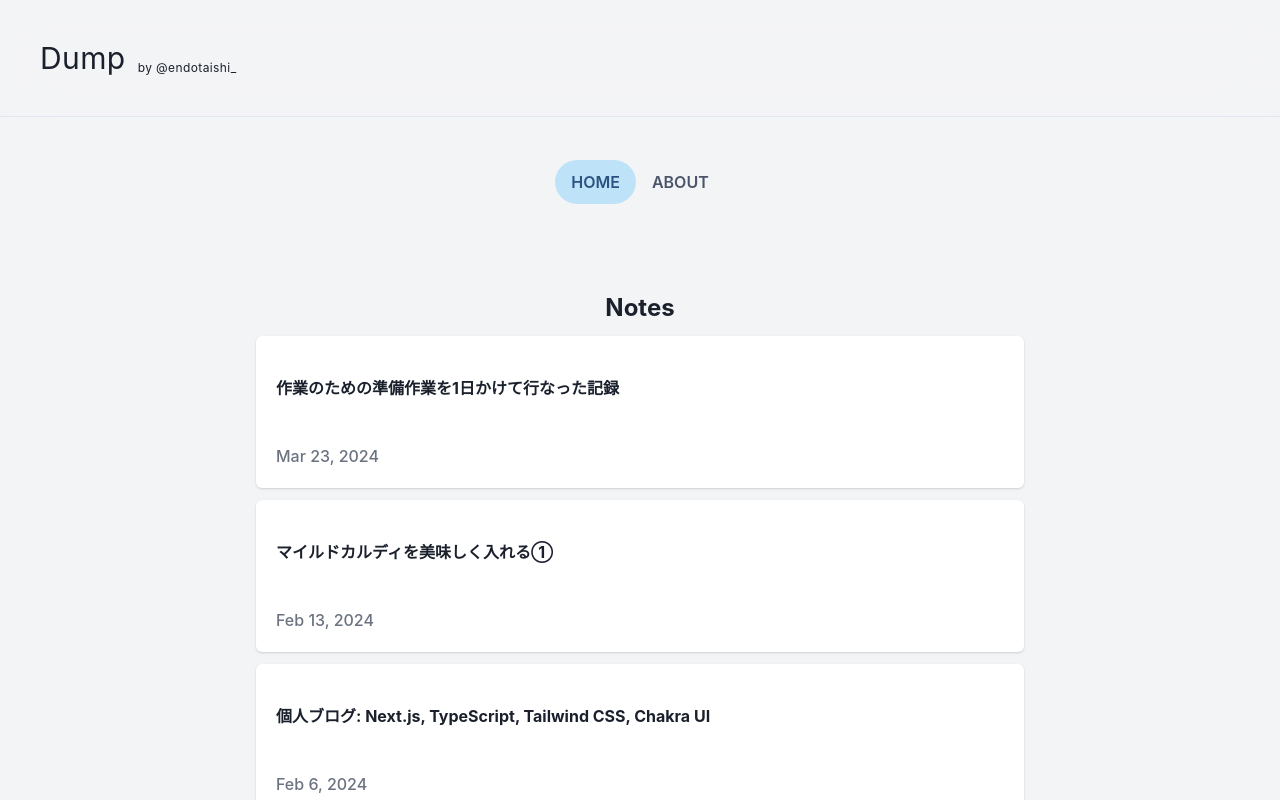
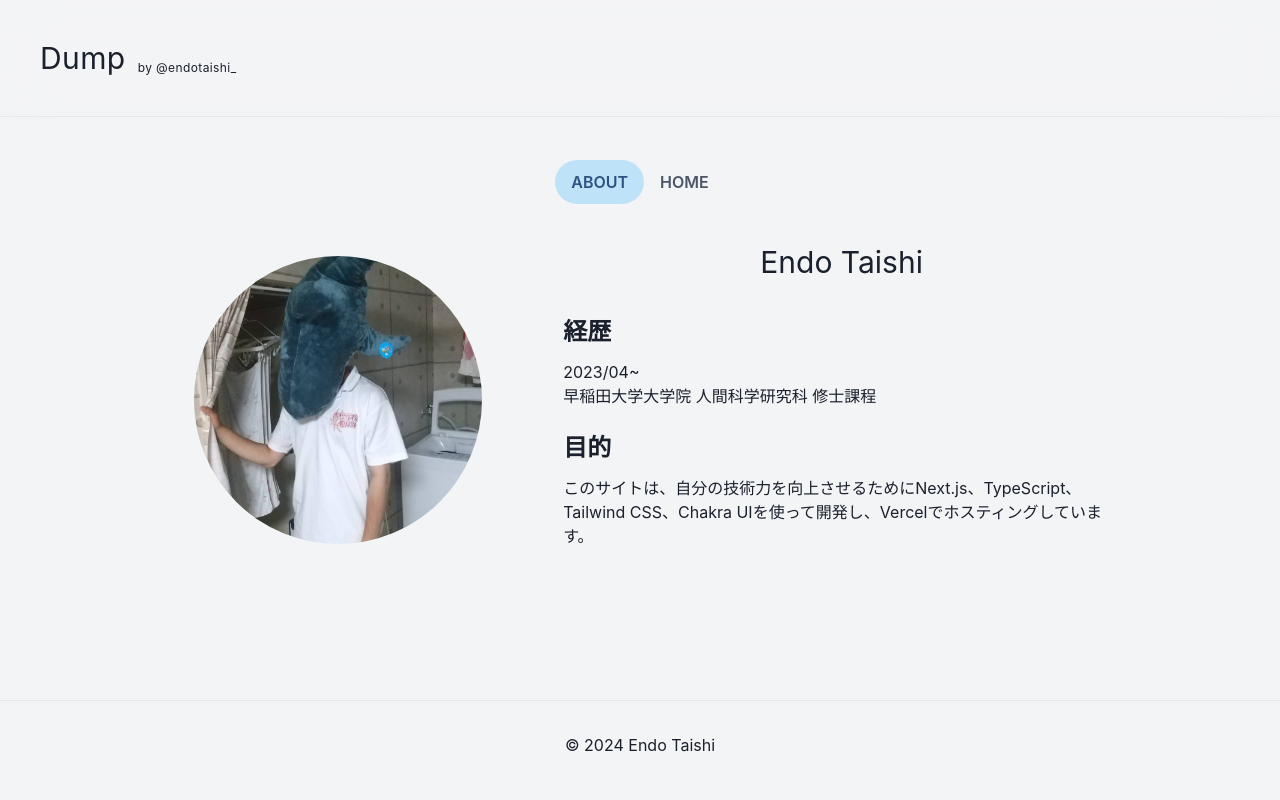
Before and after one commit to EndoTaishi/endotaishicom, a Next.js app: page / in a window 1280 px wide. Shown: the top 800 px of the page. Built offline with nearby package versions, Linux system fonts and the light colour scheme.

Commit message:
初期タブをABOUTに

```diff
--- a/app/page.tsx
+++ b/app/page.tsx
@@ -10,16 +10,16 @@ export default function Home() {
         <Tabs variant='soft-rounded' colorScheme='blue'>
           <div className="flex justify-center mb-6">
             <TabList>
+              <Tab className="text-xl">ABOUT</Tab>
               <Tab className="text-xl">HOME</Tab>
-              <Tab className="text-xl">ABOUT</Tab>
             </TabList>
           </div>
           <TabPanels className="flex justify-center">
             <TabPanel>
-              <Lists />
+              <Profile />
             </TabPanel>
             <TabPanel>
-              <Profile />
+              <Lists />
             </TabPanel>
           </TabPanels>
         </Tabs>
```
